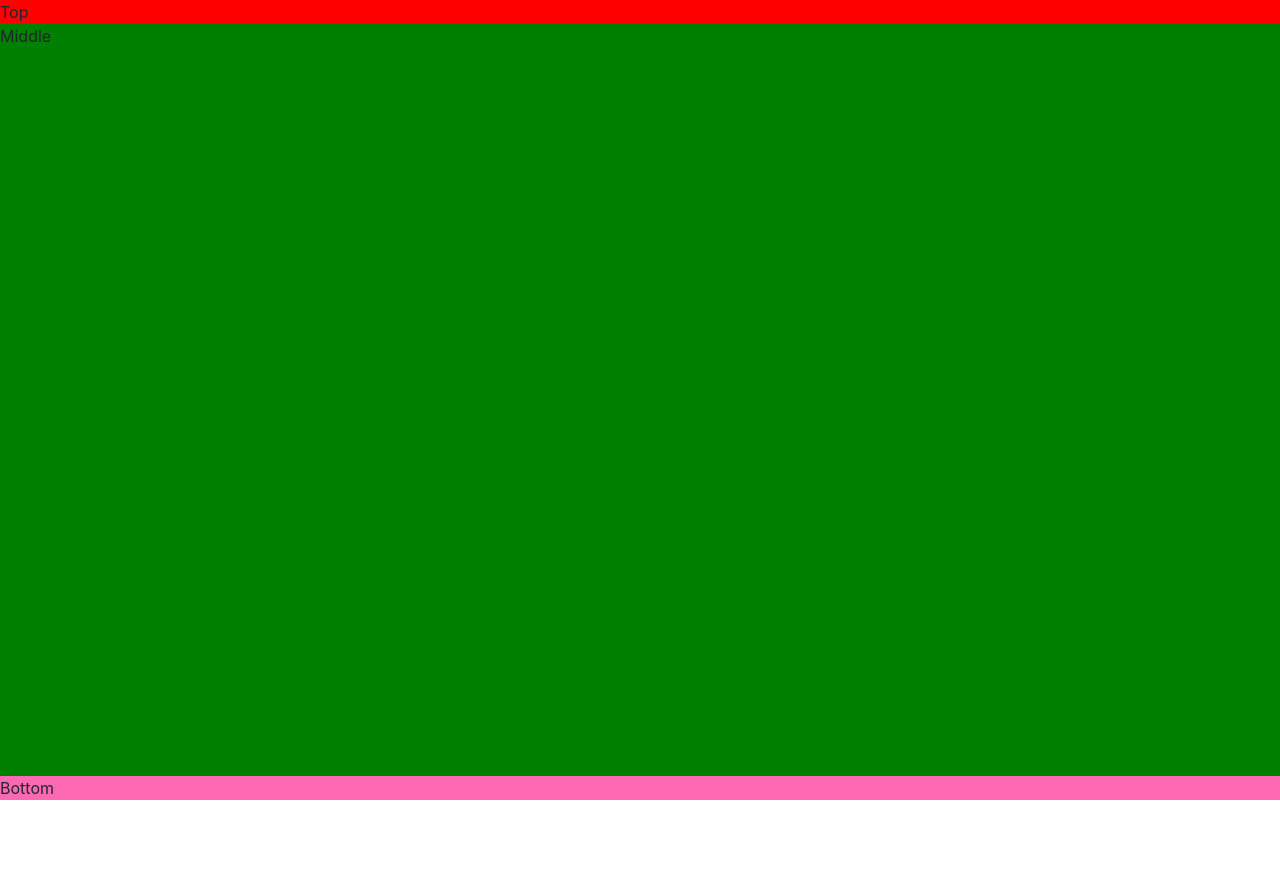
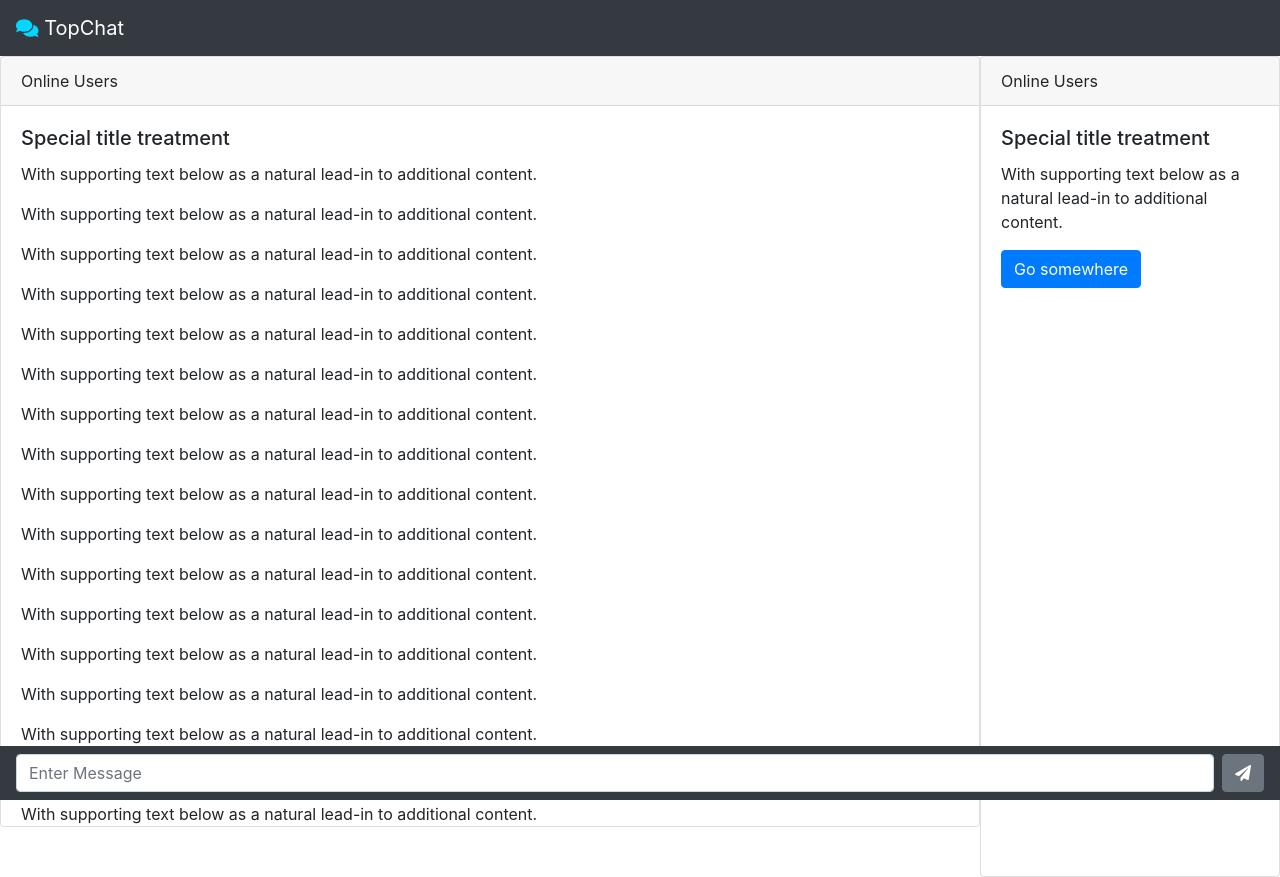
Before and after one commit to Yang-Andy/TopChat, a React (Create React App) app: page / in a window 1280 px wide. Before the commit the page ends 800 px from the top, so only its background shows below. Built offline with nearby package versions, Linux system fonts and the light colour scheme.

Commit message:
basic layout with chat

```diff
--- a/src/App.css
+++ b/src/App.css
@@ -15,9 +15,14 @@
 
 .main{
   flex-grow: 1;
-  background-color: green;
+  background-color: white;
 }
 
+.main2{
+  display: flex;
+  flex-direction: row;
+  height: 100%;
+}
 
 .footer{
   flex: 0 1 auto;
--- a/src/App.js
+++ b/src/App.js
@@ -1,23 +1,199 @@
 import React from 'react';
 import './App.css';
-import { Navbar, Form, FormControl, Button, Row, Col, Container, Card } from 'react-bootstrap';
+import { Navbar, FormControl, Button, Card } from 'react-bootstrap';
 import { FontAwesomeIcon } from '@fortawesome/react-fontawesome'
 import { faComments, faPaperPlane } from '@fortawesome/free-solid-svg-icons'
 
 function App() {
   return (
     <div className={"wrapper"}>
-      <div className={"header"}>
-        Top
+      <Navbar bg="dark" variant="dark">
+        <Navbar.Brand >
+          <FontAwesomeIcon icon={faComments} color="#00d8ff" />
+          {" "}
+          TopChat
+          </Navbar.Brand>
+      </Navbar>
+
+      <div className={"main"}>
+        <div className={"main2"}>
+
+          <Card style={{ flexGrow: 1, marginBottom: "50px" }}>
+            <Card.Header>Online Users</Card.Header>
+            <Card.Body style={{ flexGrow: 1, overflow: "auto", height: "90vh" }}>
+              <Card.Title>Special title treatment</Card.Title>
+              <Card.Text>
+                With supporting text below as a natural lead-in to additional content.
+                </Card.Text>
+              <Card.Text>
+                With supporting text below as a natural lead-in to additional content.
+                </Card.Text>
+              <Card.Text>
+                With supporting text below as a natural lead-in to additional content.
+                </Card.Text>
+              <Card.Text>
+                With supporting text below as a natural lead-in to additional content.
+                </Card.Text>
+              <Card.Text>
+                With supporting text below as a natural lead-in to additional content.
+                </Card.Text>
+              <Card.Text>
+                With supporting text below as a natural lead-in to additional content.
+                </Card.Text>
+              <Card.Text>
+                With supporting text below as a natural lead-in to additional content.
+                </Card.Text>
+              <Card.Text>
+                With supporting text below as a natural lead-in to additional content.
+                </Card.Text>
+              <Card.Text>
+                With supporting text below as a natural lead-in to additional content.
+                </Card.Text>
+              <Card.Text>
+                With supporting text below as a natural lead-in to additional content.
+                </Card.Text>
+              <Card.Text>
+                With supporting text below as a natural lead-in to additional content.
+                </Card.Text>
+              <Card.Text>
+                With supporting text below as a natural lead-in to additional content.
+                </Card.Text>
+              <Card.Text>
+                With supporting text below as a natural lead-in to additional content.
+                </Card.Text>
+              <Card.Text>
+                With supporting text below as a natural lead-in to additional content.
+                </Card.Text>
+              <Card.Text>
+                With supporting text below as a natural lead-in to additional content.
+                </Card.Text>
+              <Card.Text>
+                With supporting text below as a natural lead-in to additional content.
+                </Card.Text>
+              <Card.Text>
+                With supporting text below as a natural lead-in to additional content.
+                </Card.Text>
+              <Card.Text>
+                With supporting text below as a natural lead-in to additional content.
+                </Card.Text>
+              <Card.Text>
+                With supporting text below as a natural lead-in to additional content.
+                </Card.Text>
+              <Card.Text>
+                With supporting text below as a natural lead-in to additional content.
+                </Card.Text>
+              <Card.Text>
+                With supporting text below as a natural lead-in to additional content.
+                </Card.Text>
+              <Card.Text>
+                With supporting text below as a natural lead-in to additional content.
+                </Card.Text>
+              <Card.Text>
+                With supporting text below as a natural lead-in to additional content.
+                </Card.Text>
+              <Card.Text>
+                With supporting text below as a natural lead-in to additional content.
+                </Card.Text>
+              <Card.Text>
+                With supporting text below as a natural lead-in to additional content.
+                </Card.Text>
+              <Card.Text>
+                With supporting text below as a natural lead-in to additional content.
+                </Card.Text>
+              <Card.Text>
+                With supporting text below as a natural lead-in to additional content.
+                </Card.Text>
+              <Card.Text>
+                With supporting text below as a natural lead-in to additional content.
+                </Card.Text>
+              <Card.Text>
+                With supporting text below as a natural lead-in to additional content.
+                </Card.Text>
+              <Card.Text>
+                With supporting text below as a natural lead-in to additional content.
+                </Card.Text>
+              <Card.Text>
+                With supporting text below as a natural lead-in to additional content.
+                </Card.Text>
+              <Card.Text>
+                With supporting text below as a natural lead-in to additional content.
+                </Card.Text>
+              <Card.Text>
+                With supporting text below as a natural lead-in to additional content.
+                </Card.Text>
+              <Card.Text>
+                With supporting text below as a natural lead-in to additional content.
+                </Card.Text>
+              <Card.Text>
+                With supporting text below as a natural lead-in to additional content.
+                </Card.Text>
+              <Card.Text>
+                With supporting text below as a natural lead-in to additional content.
+                </Card.Text>
+              <Card.Text>
+                With supporting text below as a natural lead-in to additional content.
+                </Card.Text>
+              <Card.Text>
+                With supporting text below as a natural lead-in to additional content.
+                </Card.Text>
+              <Card.Text>
+                With supporting text below as a natural lead-in to additional content.
+                </Card.Text>
+              <Card.Text>
+                With supporting text below as a natural lead-in to additional content.
+                </Card.Text>
+              <Card.Text>
+                With supporting text below as a natural lead-in to additional content.
+                </Card.Text>
+              <Card.Text>
+                With supporting text below as a natural lead-in to additional content.
+                </Card.Text>
+              <Card.Text>
+                With supporting text below as a natural lead-in to additional content.
+                </Card.Text>
+              <Card.Text>
+                With supporting text below as a natural lead-in to additional content.
+                </Card.Text>
+              <Card.Text>
+                With supporting text below as a natural lead-in to additional content.
+                </Card.Text>
+              <Button variant="primary">Go somewhere</Button>
+            </Card.Body>
+          </Card>
+
+
+
+
+
+
+
+
+
+
+          <Card style={{ width: 300 }}>
+            <Card.Header>Online Users</Card.Header>
+            <Card.Body>
+              <Card.Title>Special title treatment</Card.Title>
+              <Card.Text>
+                With supporting text below as a natural lead-in to additional content.
+                </Card.Text>
+              <Button variant="primary">Go somewhere</Button>
+            </Card.Body>
+          </Card>
+
+        </div>
+
       </div>
 
-      <div className={"main"}>
-        Middle
-      </div>
-
-      <div className={"footer"}>
-        Bottom
-      </div>
+      <Navbar fixed="bottom" bg="dark" variant="dark">
+        <FormControl
+          placeholder="Enter Message"
+          className="mr-sm-2"
+        />
+        <Button variant="secondary">
+          <FontAwesomeIcon icon={faPaperPlane} />
+        </Button>
+      </Navbar>
 
     </div>
   );
```
